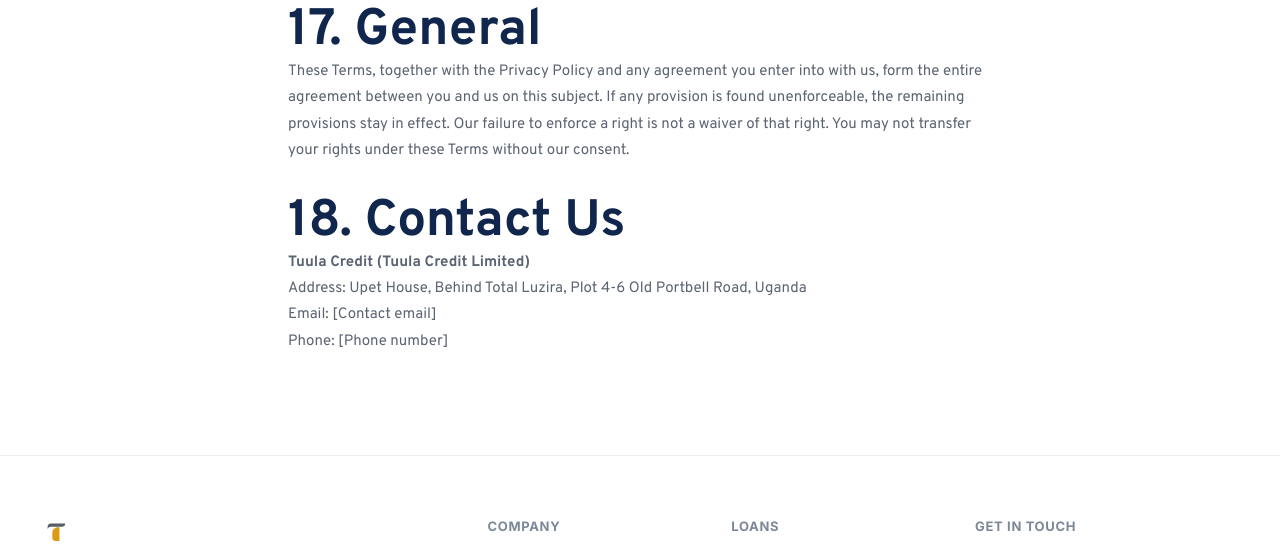
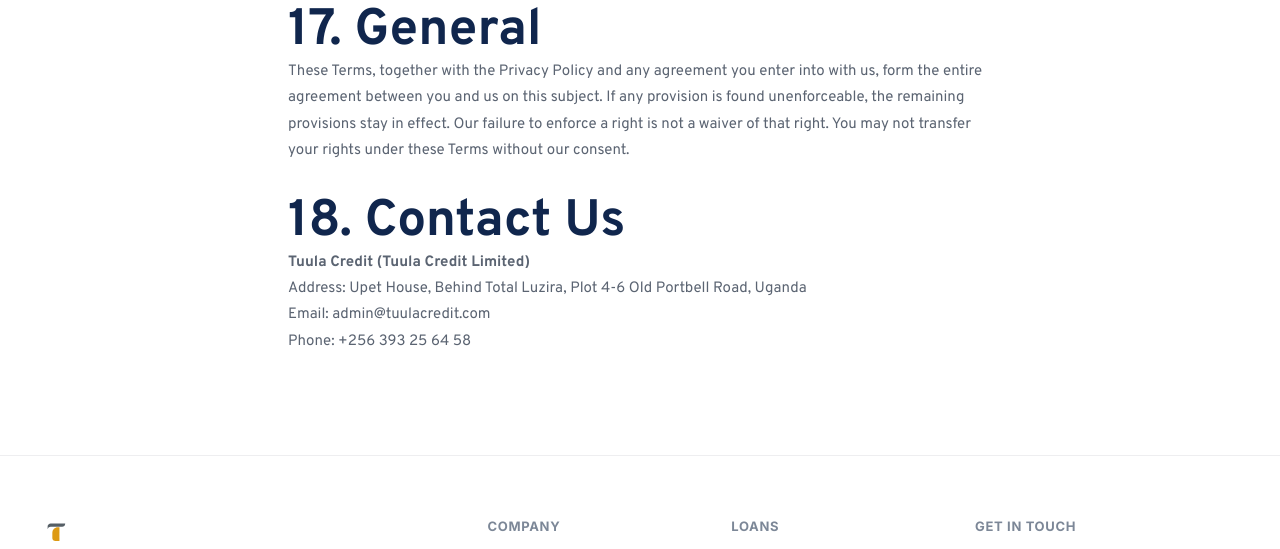
Before and after one commit to Briankaweesi2/tuula-theme, a WordPress theme: template template-terms.php in a window 1280 px wide. Shown: the part 3614-4163 px from the top of the page. Run offline with PHP 8.4 and a stand-in for WordPress, Linux system fonts and the light colour scheme; the site name, menu and one post (Sample post) are stand-ins, and other content is empty; some web fonts are replaced.

Commit message:
Update Tuula Credit contact email and legal page contact details

```diff
--- a/template-terms.php
+++ b/template-terms.php
@@ -11,7 +11,7 @@ get_header();
   <article class="tv2-legal">
     <p class="tv2-eyebrow">Legal</p>
     <h1 class="tv2-legal__title">Terms of Use</h1>
-    <p><strong>Effective date:</strong> [Date]<br><strong>Last updated:</strong> [Date]</p>
+    <p><strong>Effective date:</strong> 18 November 2026<br><strong>Last updated:</strong> 18 November 2026</p>
 
     <div class="tv2-legal__body">
       <section>
@@ -112,8 +112,8 @@ get_header();
         <h2>18. Contact Us</h2>
         <p><strong>Tuula Credit (Tuula Credit Limited)</strong><br>
         Address: Upet House, Behind Total Luzira, Plot 4-6 Old Portbell Road, Uganda<br>
-        Email: [Contact email]<br>
-        Phone: [Phone number]</p>
+        Email: admin@tuulacredit.com<br>
+        Phone: +256 393 25 64 58</p>
       </section>
     </div>
   </article>
```
